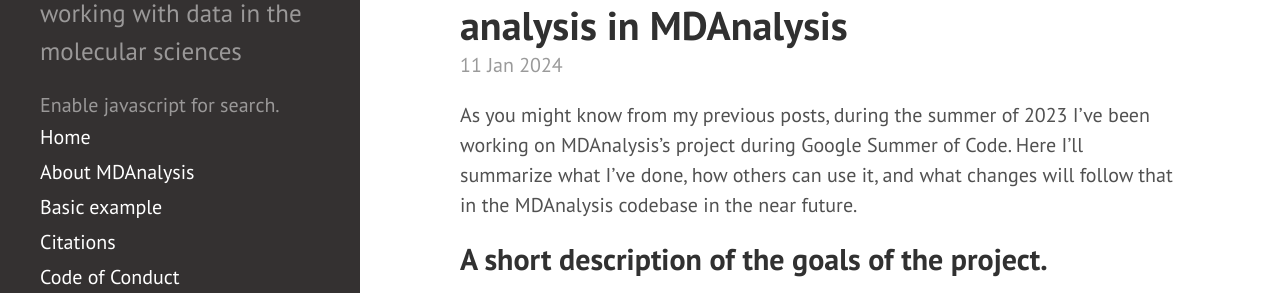
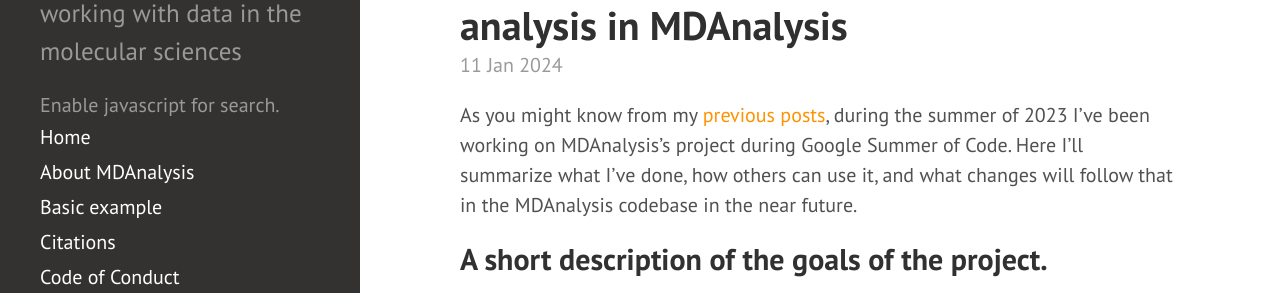
Before and after one commit to MDAnalysis/MDAnalysis.github.io, a Jekyll site: the page built from _posts/2024-01-11-gsoc2023_marinegor.md, in a window 1280 px wide and 900 px high. Shown: the part 130-423 px from the top of the window. Built offline with Jekyll 4.4.1, drawn with Linux system fonts in a browser that asks for light colours; comment, search, counter and statistics services are not loaded; part of the change alters nothing that is shown.

Commit message:
Add link to Egor's blog

```diff
--- a/_posts/2024-01-11-gsoc2023_marinegor.md
+++ b/_posts/2024-01-11-gsoc2023_marinegor.md
@@ -3,7 +3,7 @@ layout: post
 title: GSoC 2023 - Implementation of parallel analysis in MDAnalysis
 ---
 
-As you might know from my previous posts, during the summer of 2023 I've been working on MDAnalysis's project during Google Summer of Code. Here I'll summarize what I've done, how others can use it, and what changes will follow that in the MDAnalysis codebase in the near future.
+As you might know from my [previous posts](https://marinegor.github.io/year-archive/), during the summer of 2023 I've been working on MDAnalysis's project during Google Summer of Code. Here I'll summarize what I've done, how others can use it, and what changes will follow that in the MDAnalysis codebase in the near future.
 
 
 ## A short description of the goals of the project.
```
